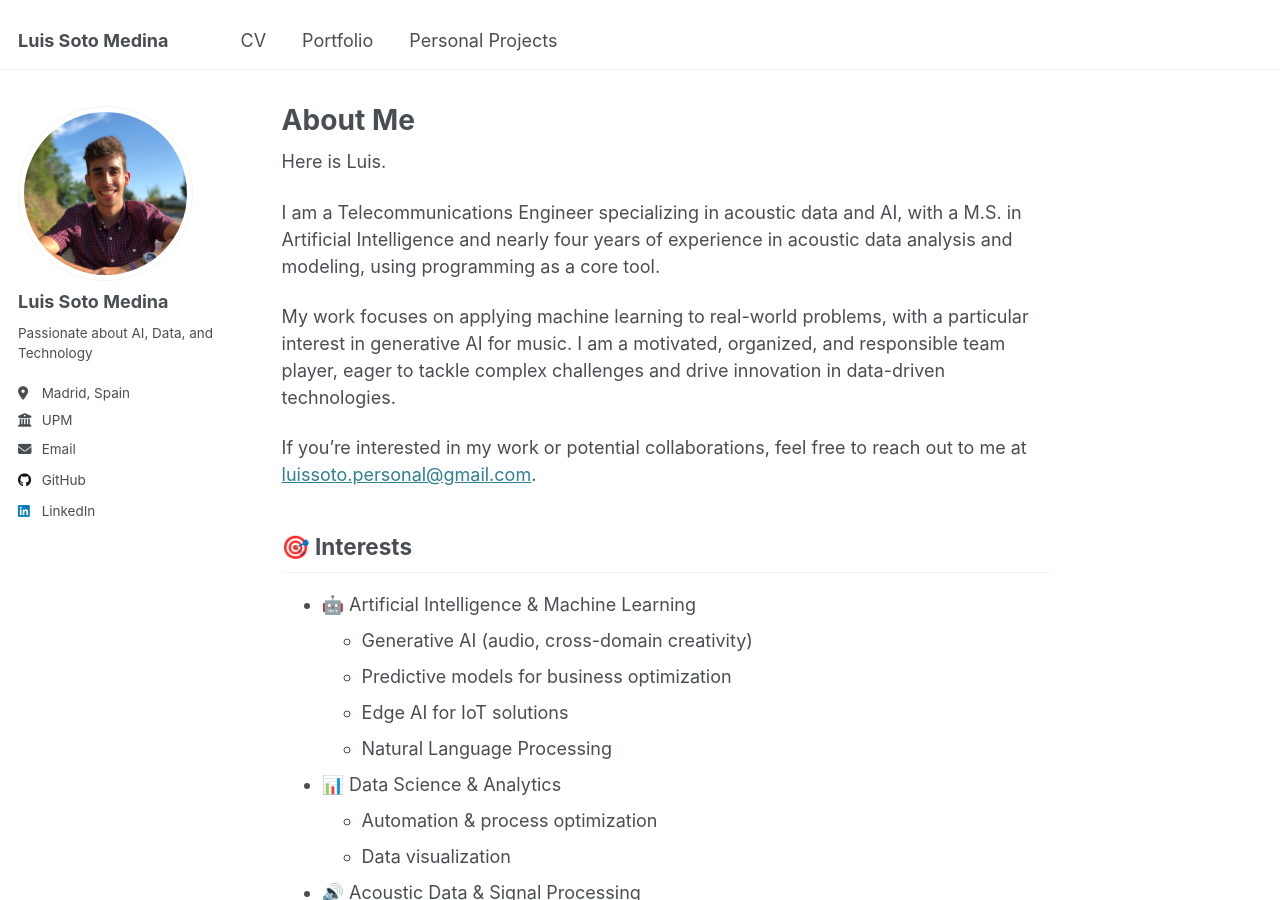
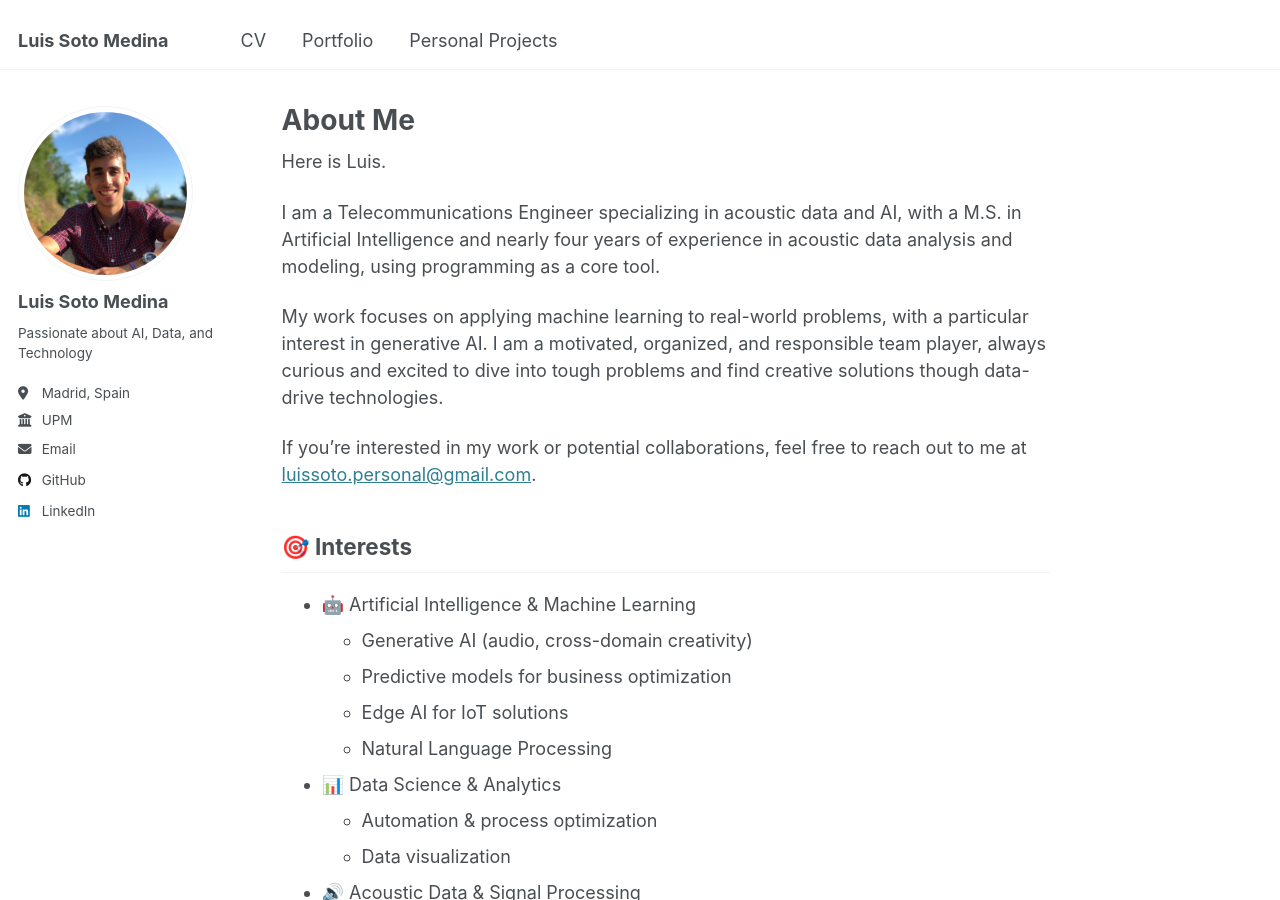
Before and after one commit to luissotomedina/luissotomedina.github.io, a Jekyll site: the page built from _pages/about.md, in a window 1280 px wide and 900 px high. Built offline with Jekyll 4.4.1, drawn with Linux system fonts in a browser that asks for light colours.

Commit message:
Update about.md

```diff
--- a/_pages/about.md
+++ b/_pages/about.md
@@ -11,7 +11,7 @@ Here is Luis.
 
 I am a Telecommunications Engineer specializing in acoustic data and AI, with a M.S. in Artificial Intelligence and nearly four years of experience in acoustic data analysis and modeling, using programming as a core tool.
 
-My work focuses on applying machine learning to real-world problems, with a particular interest in generative AI for music. I am a motivated, organized, and responsible team player, eager to tackle complex challenges and drive innovation in data-driven technologies.
+My work focuses on applying machine learning to real-world problems, with a particular interest in generative AI. I am a motivated, organized, and responsible team player, always curious and excited to dive into tough problems and find creative solutions though data-drive technologies.
 
 If you're interested in my work or potential collaborations, feel free to reach out to me at [luissoto.personal@gmail.com](mailto:luissoto.personal@gmail.com).
 
```
